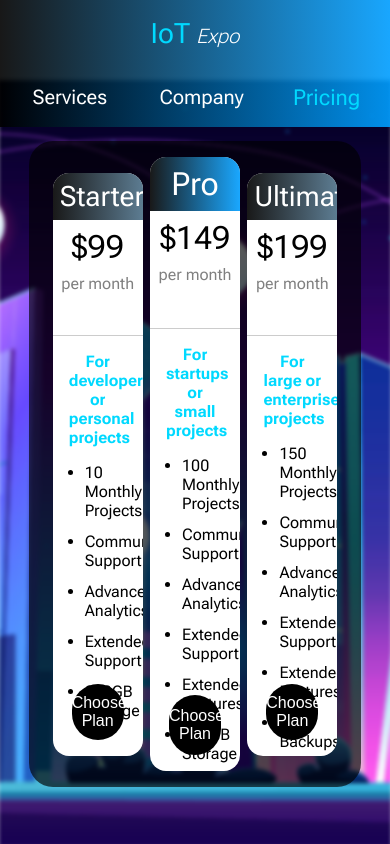
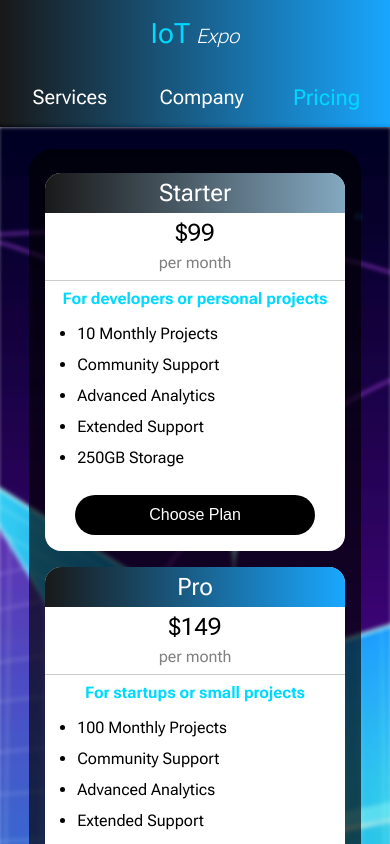
Before and after one commit to n-ii-ma/iot-expo, a Next.js app: page /pricing in a window 390 px wide. Shown: the top 844 px of the page. Built offline with nearby package versions, Linux system fonts and the light colour scheme.

Commit message:
Make Pricing page responsive

```diff
--- a/src/pages/pricing/index.jsx
+++ b/src/pages/pricing/index.jsx
@@ -53,10 +53,8 @@ const Pricing = () => {
       <Image src="/pricing.jpg" fill alt="Smart city at night" />
       <section className={pricingStyles.priceBox}>
         {DATA.map((plan) => (
-          <article
-            key={plan.id}
-            style={{ height: plan.title === "Pro" && "100%" }}
-          >
+          <article key={plan.id}>
+            <div>
               <div
                 className={
                   plan.title === "Pro"
@@ -78,6 +76,7 @@ const Pricing = () => {
                   ))}
                 </ul>
               </div>
+            </div>
             <div className={pricingStyles.footer}>
               <button>Choose Plan</button>
             </div>
--- a/src/styles/Pricing.module.css
+++ b/src/styles/Pricing.module.css
@@ -1,6 +1,7 @@
 .container {
   width: 100%;
-  height: 90vh;
+  min-height: 90vh;
+  height: fit-content;
   display: flex;
   flex-direction: column;
   justify-content: center;
@@ -13,40 +14,43 @@
   object-fit: cover;
   filter: blur(2px);
   transform: scale(1.01);
+  z-index: 1;
 }
 
 .priceBox {
   width: 85%;
-  height: 85%;
-  position: absolute;
+  min-height: 85%;
   display: flex;
-  align-items: center;
+  flex-wrap: wrap;
+  flex-direction: row;
+  align-items: stretch;
   justify-content: space-evenly;
   background-color: rgba(0, 0, 0, 0.65);
   padding: 1em;
   border-radius: 1.5em;
+  z-index: 2;
 }
 
 .priceBox article {
   width: 30%;
-  height: 95%;
   background-color: var(--primary-color);
   display: flex;
   flex-direction: column;
+  justify-content: space-between;
   border-radius: 1em;
   overflow: hidden;
 }
 
 .header {
   width: 100%;
-  height: 28%;
   text-align: center;
+  padding-bottom: 0.5em;
   border-bottom: 1px solid rgba(128, 128, 128, 0.4);
 }
 
 .header h3 {
   font-weight: 400;
-  font-size: 2rem;
+  font-size: 1.75rem;
   color: var(--primary-color);
   padding: 0.25em;
   background: linear-gradient(
@@ -57,17 +61,16 @@
 }
 
 .commonHeader h3 {
-  font-size: 1.75rem;
   background: linear-gradient(
     90deg,
     rgba(0, 0, 0, 0.9),
-    rgba(75, 110, 134, 0.9)
+    rgba(118, 159, 186, 0.9)
   );
 }
 
 .header h4 {
   font-weight: 400;
-  font-size: 2rem;
+  font-size: 1.75rem;
   padding: 0.25em;
   color: black;
 }
@@ -80,8 +83,7 @@
 
 .body {
   width: 100%;
-  height: 57%;
-  padding: 1em 1em 0 1em;
+  padding: 0.5em 1em 0 1em;
 }
 
 .body h5 {
@@ -107,7 +109,6 @@
 
 .footer {
   width: 100%;
-  height: 15%;
   display: flex;
   align-items: center;
   justify-content: center;
@@ -116,7 +117,7 @@
 
 .footer button {
   width: 90%;
-  height: 100%;
+  height: 40px;
   border-radius: 2em;
   background-color: black;
   border: 0;
@@ -126,6 +127,59 @@
   transition: var(--hover-animation);
 }
 
+/* Mobile */
+@media (max-width: 700px) {
+  .container {
+    min-height: 85vh;
+    margin-top: 15.7vh;
+    padding: 1em 0;
+  }
+
+  .priceBox {
+    flex-direction: column;
+  }
+
+  .priceBox article {
+    width: 100%;
+    margin: 0.5em 0;
+  }
+
+  .header h3 {
+    font-size: 1.5rem;
+  }
+
+  .header h4 {
+    font-size: 1.5rem;
+  }
+}
+
+/* Landscape Mobile */
+@media (max-width: 700px) and (orientation: landscape) {
+  .container {
+    min-height: 90vh;
+  }
+
+  .priceBox {
+    flex-direction: row;
+  }
+
+  .priceBox article {
+    width: 45%;
+  }
+}
+
+/* Tablet and Smaller Desktop */
+@media (min-width: 701px) and (max-width: 1120px) {
+  .container {
+    padding: 1em 0;
+  }
+
+  .priceBox article {
+    width: 45%;
+    margin: 0.5em 0;
+  }
+}
+
 /* Hover */
 @media (hover: hover) {
   .footer button:hover {
```
Lines whose indentation alone changed are shown as unchanged.
